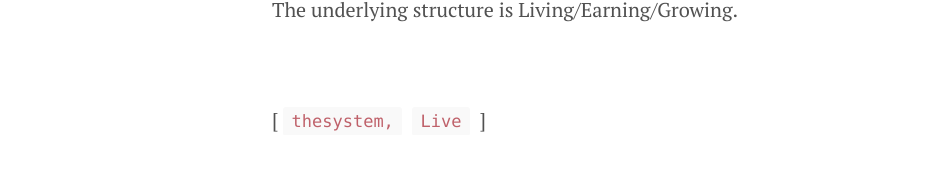
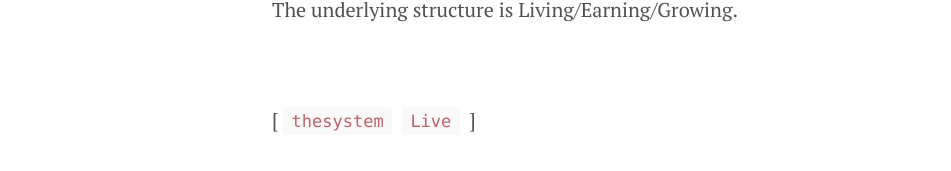
Before and after one commit to kevanchristmas/kevanchristmas.gitHub.io, a Jekyll site: the page built from _posts/2021-01-01-coming soon.md, in a window 1280 px wide. Shown: the part 337-508 px from the top of the page, without its empty margins (8-959 px from the left). Built offline with Jekyll 4.4.1, drawn with Linux system fonts in a browser that asks for light colours.

Commit message:
no comma seperator in tags

```diff
--- a/_posts/2021-01-01-coming soon.md
+++ b/_posts/2021-01-01-coming soon.md
@@ -1,7 +1,7 @@
 ---
 layout: post
 title: Coming Soon…
-tags: thesystem, Live
+tags: thesystem Live
 ---
 
 This will be the home of the public facing part of my memex/zettelkasten
```
